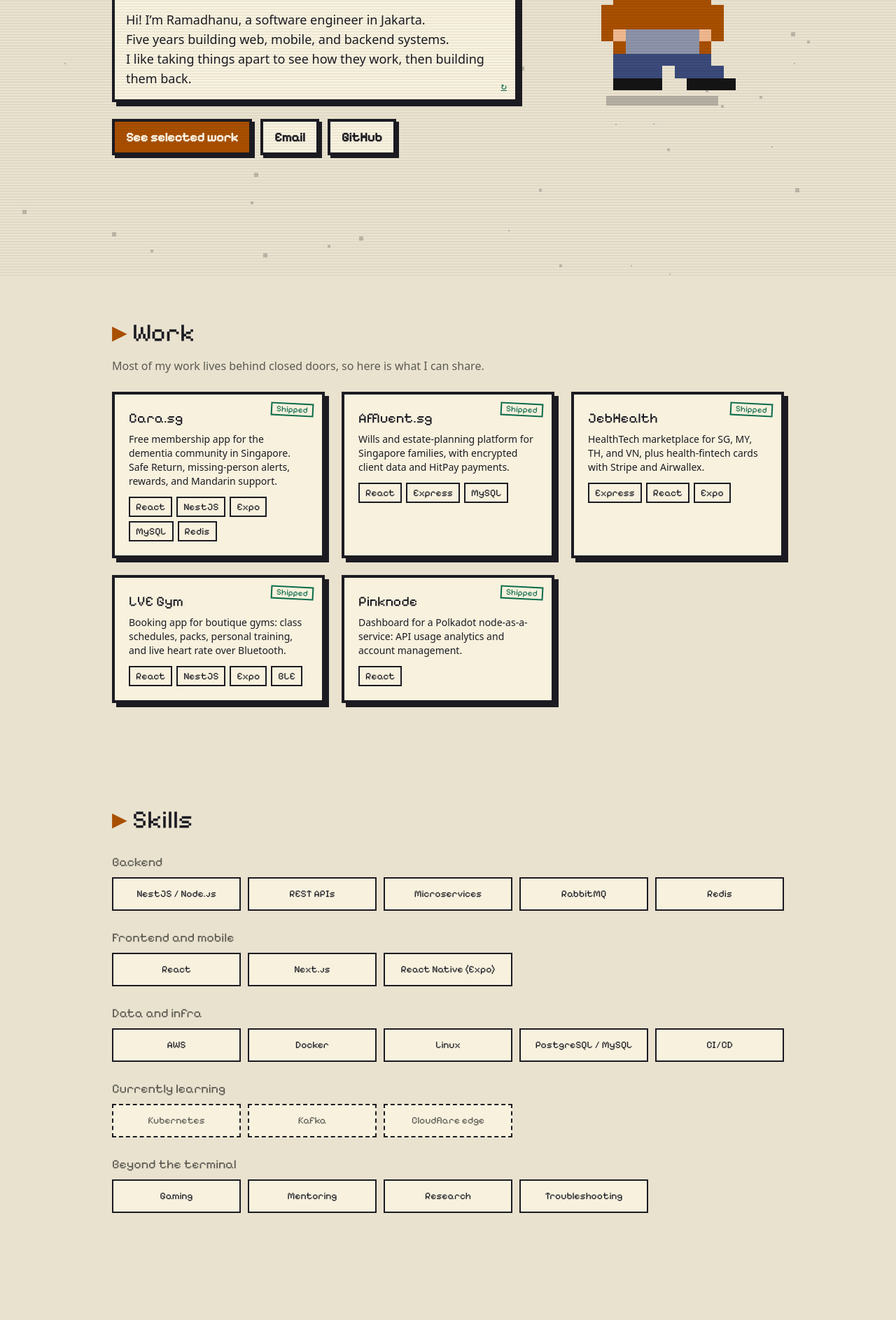
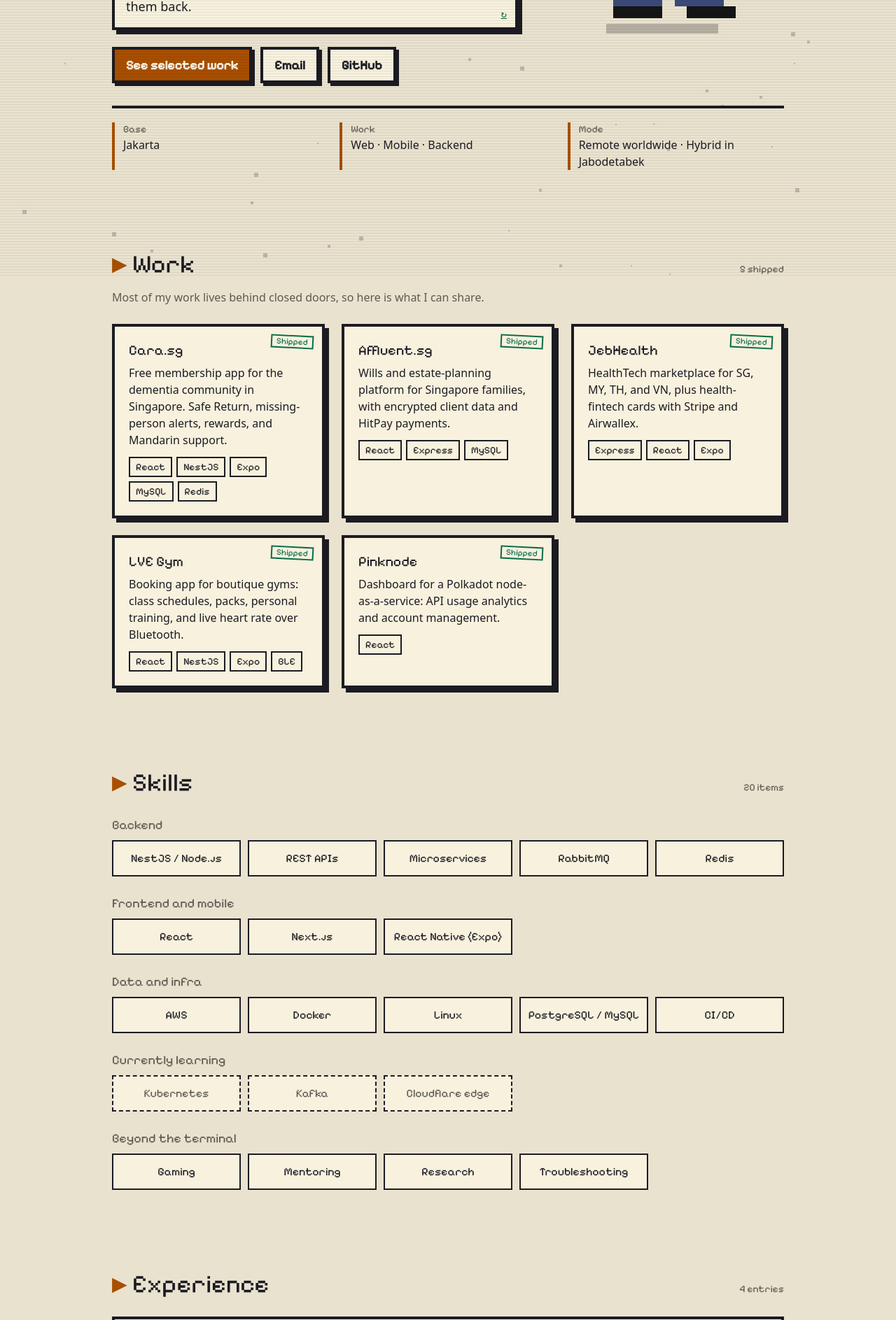
Before and after one commit to RZID/RZID, a React (Vite) app: page / in a window 1280 px wide. Shown: the part 403-2290 px from the top of the page at 70% size. Built offline with nearby package versions, Linux system fonts and the light colour scheme.

Commit message:
feat: densify layout with HUD strip and larger reading sizes

```diff
--- a/src/components/layout/section.tsx
+++ b/src/components/layout/section.tsx
@@ -4,20 +4,24 @@ import { cn } from '@/lib/cn'
 type SectionProps = ComponentPropsWithoutRef<'section'> & {
   title?: string
   lead?: string
+  meta?: string
 }
 
-export const Section = ({ title, lead, className, children, ...props }: SectionProps) => (
+export const Section = ({ title, lead, meta, className, children, ...props }: SectionProps) => (
   <section
-    className={cn('mx-auto max-w-content scroll-mt-20 px-5 py-14 sm:py-18', className)}
+    className={cn('mx-auto max-w-content scroll-mt-20 px-5 py-12 sm:py-14', className)}
     {...props}
   >
     {title === undefined ? null : (
-      <h2 className="mb-6 font-pixel text-section leading-tight">
-        <span aria-hidden className="text-accent">
-          ▶{' '}
-        </span>
-        {title}
-      </h2>
+      <div className="mb-6 flex flex-wrap items-baseline justify-between gap-x-4 gap-y-1">
+        <h2 className="font-pixel text-section leading-tight">
+          <span aria-hidden className="text-accent">
+            ▶{' '}
+          </span>
+          {title}
+        </h2>
+        {meta === undefined ? null : <span className="font-pixel text-sm text-muted">{meta}</span>}
+      </div>
     )}
     {lead === undefined ? null : <p className="-mt-3 mb-6 max-w-prose text-muted">{lead}</p>}
     {children}
--- a/src/content/site.ts
+++ b/src/content/site.ts
@@ -23,6 +23,26 @@ export const hero: Hero = {
     {
       id: 'Suka bongkar cara kerja sesuatu, lalu bangun ulang.',
       en: 'I like taking things apart to see how they work, then building them back.',
+    },
+  ],
+  stats: [
+    {
+      label: { id: 'Basis', en: 'Base' },
+      value: { id: 'Jakarta', en: 'Jakarta' },
+    },
+    {
+      label: { id: 'Bidang', en: 'Work' },
+      value: {
+        id: 'Web · Mobile · Backend',
+        en: 'Web · Mobile · Backend',
+      },
+    },
+    {
+      label: { id: 'Mode', en: 'Mode' },
+      value: {
+        id: 'Remote global · Hybrid Jabodetabek',
+        en: 'Remote worldwide · Hybrid in Jabodetabek',
+      },
     },
   ],
   primaryCta: {
@@ -66,6 +86,9 @@ export const ui: UiText = {
   englishShort: { id: 'EN', en: 'EN' },
   indonesianShort: { id: 'ID', en: 'ID' },
   shipped: { id: 'Dirilis', en: 'Shipped' },
+  countShipped: { id: 'dirilis', en: 'shipped' },
+  countItems: { id: 'item', en: 'items' },
+  countEntries: { id: 'entri', en: 'entries' },
   dialogueSkip: { id: 'Lewati dialog', en: 'Skip dialogue' },
   replayDialogue: { id: 'Ulangi dialog', en: 'Replay dialogue' },
   playIntro: { id: 'Putar intro', en: 'Play intro' },
--- a/src/features/guild/guild-section.tsx
+++ b/src/features/guild/guild-section.tsx
@@ -2,14 +2,18 @@ import { Section } from '@/components/layout/section'
 import { Box } from '@/components/ui/box'
 import { Reveal } from '@/components/ui/reveal'
 import { experience } from '@/content/experience'
-import { sections } from '@/content/site'
+import { sections, ui } from '@/content/site'
 import { useT } from '@/lib/locale'
 
 export const GuildSection = () => {
   const t = useT()
 
   return (
-    <Section id="guild" title={t(sections.guild.title)}>
+    <Section
+      id="guild"
+      title={t(sections.guild.title)}
+      meta={`${experience.length} ${t(ui.countEntries)}`}
+    >
       <ol className="space-y-4">
         {experience.map((item, index) => (
           <li key={item.org}>
@@ -20,7 +24,7 @@ export const GuildSection = () => {
                 </span>
                 <div>
                   <h3 className="font-pixel text-xl">{item.org}</h3>
-                  <p className="text-sm text-muted">
+                  <p className="text-base text-muted">
                     {t(item.role)} · {t(item.period)}
                   </p>
                   <p className="mt-1">{t(item.summary)}</p>
--- a/src/features/hero/hero-section.tsx
+++ b/src/features/hero/hero-section.tsx
@@ -19,7 +19,7 @@ const ChatDialogue = ({ lines, instant }: ChatDialogueProps) => {
   const { text, done, finish, replay } = useTypewriter(lines, instant)
 
   return (
-    <Box className="relative min-h-34 px-4 py-4 text-lg whitespace-pre-line">
+    <Box className="relative min-h-28 px-4 py-4 text-lg whitespace-pre-line">
       <p aria-hidden="true">
         {text}
         {done ? null : <span className="animate-blink">▌</span>}
@@ -53,7 +53,7 @@ export const HeroSection = () => {
   return (
     <Section
       id="home"
-      className="grid grid-cols-1 gap-8 lg:min-h-[calc(100svh-4.5rem)] lg:grid-cols-[1.25fr_0.75fr] lg:items-center"
+      className="grid grid-cols-1 gap-8 lg:grid-cols-[1.25fr_0.75fr] lg:items-center"
     >
       <Reveal>
         <p className="m-0 font-pixel text-lg text-muted">
@@ -80,6 +80,15 @@ export const HeroSection = () => {
         <PixelAvatar className="w-[min(210px,52vw)] animate-bob" />
         <div aria-hidden className="mt-2 h-3.5 w-40 bg-ink/25" />
       </Reveal>
+
+      <Reveal className="col-span-full grid gap-4 border-t-4 border-ink pt-5 sm:grid-cols-3">
+        {hero.stats.map((stat) => (
+          <div key={stat.label.id} className="border-l-4 border-accent pl-3">
+            <p className="m-0 font-pixel text-sm text-muted">{t(stat.label)}</p>
+            <p className="m-0 text-base">{t(stat.value)}</p>
+          </div>
+        ))}
+      </Reveal>
     </Section>
   )
 }
--- a/src/features/items/items-section.tsx
+++ b/src/features/items/items-section.tsx
@@ -1,6 +1,6 @@
 import { Section } from '@/components/layout/section'
 import { Reveal } from '@/components/ui/reveal'
-import { sections } from '@/content/site'
+import { sections, ui } from '@/content/site'
 import { skillGroups } from '@/content/skills'
 import { cn } from '@/lib/cn'
 import { useT } from '@/lib/locale'
@@ -9,7 +9,11 @@ export const ItemsSection = () => {
   const t = useT()
 
   return (
-    <Section id="items" title={t(sections.items.title)}>
+    <Section
+      id="items"
+      title={t(sections.items.title)}
+      meta={`${skillGroups.reduce((total, group) => total + group.items.length, 0)} ${t(ui.countItems)}`}
+    >
       <div className="space-y-6">
         {skillGroups.map((group) => (
           <Reveal key={group.title.id}>
@@ -19,7 +23,7 @@ export const ItemsSection = () => {
                 <li
                   key={item.id}
                   className={cn(
-                    'border-2 border-ink bg-panel px-2 py-3 text-center font-pixel text-sm',
+                    'border-2 border-ink bg-panel px-2 py-3 text-center font-pixel text-base',
                     'transition-transform duration-100 ease-steps hover:-translate-y-1',
                     group.learning === true && 'border-dashed text-muted',
                   )}
--- a/src/features/quests/quests-section.tsx
+++ b/src/features/quests/quests-section.tsx
@@ -10,7 +10,12 @@ export const QuestsSection = () => {
   const t = useT()
 
   return (
-    <Section id="quests" title={t(sections.quests.title)} lead={t(sections.quests.lead)}>
+    <Section
+      id="quests"
+      title={t(sections.quests.title)}
+      lead={t(sections.quests.lead)}
+      meta={`${projects.length} ${t(ui.countShipped)}`}
+    >
       <div className="grid gap-6 md:grid-cols-2 lg:grid-cols-3">
         {projects.map((project) => (
           <Reveal key={project.name} className="h-full">
@@ -22,7 +27,7 @@ export const QuestsSection = () => {
                 {t(ui.shipped)}
               </span>
               <h3 className="mb-1.5 pr-20 font-pixel text-xl">{project.name}</h3>
-              <p className="mb-3 text-sm">{t(project.summary)}</p>
+              <p className="mb-3 text-base">{t(project.summary)}</p>
               <div className="flex flex-wrap gap-1.5">
                 {project.stack.map((item) => (
                   <Tag key={item}>{item}</Tag>
--- a/src/types/content.ts
+++ b/src/types/content.ts
@@ -47,9 +47,15 @@ export type SkillGroup = {
   learning?: boolean
 }
 
+export type HeroStat = {
+  label: Localized
+  value: Localized
+}
+
 export type Hero = {
   name: string
   dialogue: readonly Localized[]
+  stats: readonly HeroStat[]
   primaryCta: Link
   secondaryCta: Link
 }
@@ -69,6 +75,9 @@ export type UiText = {
   englishShort: Localized
   indonesianShort: Localized
   shipped: Localized
+  countShipped: Localized
+  countItems: Localized
+  countEntries: Localized
   dialogueSkip: Localized
   replayDialogue: Localized
   playIntro: Localized
```
Also changed, not shown: 2 other files (tests, documents, lock files or other folders).
